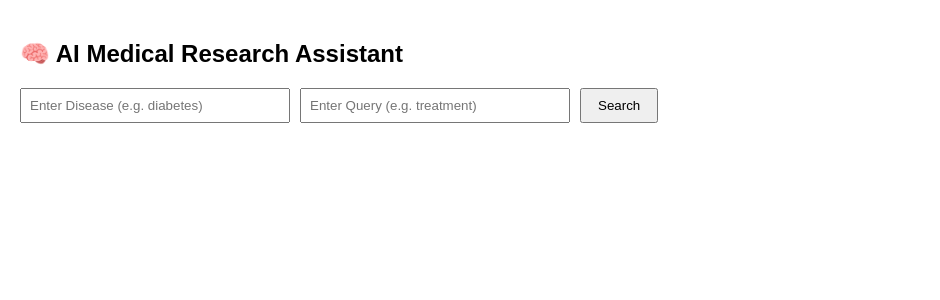
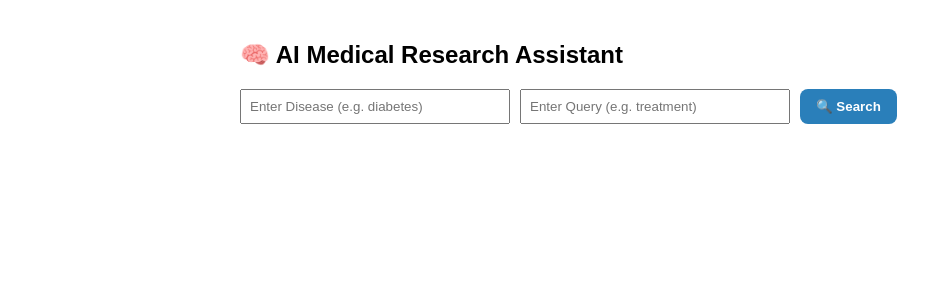
Before and after one commit to Laharikatru/medical-ai-assistant, a React (Create React App) app in the folder frontend/: page / in a window 1280 px wide. Shown: the top 300 px of the page, without its empty margins (0-940 px from the left). Built offline with nearby package versions, Linux system fonts and the light colour scheme.

Commit message:
Update App.js

```diff
--- a/frontend/src/App.js
+++ b/frontend/src/App.js
@@ -46,9 +46,21 @@ function App() {
     }
   };
 
-  return (
-    <div style={{ padding: "20px", fontFamily: "Arial" }}>
-      <h2>🧠 AI Medical Research Assistant</h2>
+
+return (
+  <div
+    style={{
+      maxWidth: "800px",
+      margin: "auto",
+      padding: "20px",
+      fontFamily: "Arial",
+    }}
+  >
+    <h1 style={{ textAlign: "center", color: "#2a7fba" }}>
+
+    </h1>
+
+    {/* Input Section */}      <h2>🧠 AI Medical Research Assistant</h2>
 
       {/* Input Section */}
       <div style={{ marginBottom: "20px" }}>
@@ -66,9 +78,23 @@ function App() {
           style={{ padding: "8px", marginRight: "10px", width: "250px" }}
         />
 
-        <button onClick={handleSearch} style={{ padding: "8px 16px" }}>
-          Search
-        </button>
+       <button
+  onClick={handleSearch}
+  style={{
+    padding: "10px 16px",
+    backgroundColor: "#2a7fba",
+    color: "#fff",
+    border: "none",
+    borderRadius: "8px",
+    cursor: "pointer",
+    whiteSpace: "nowrap",
+    fontWeight: "bold",
+  }}
+  onMouseOver={(e) => (e.target.style.backgroundColor = "#1f5f8a")}
+  onMouseOut={(e) => (e.target.style.backgroundColor = "#2a7fba")}
+>
+  🔍 Search
+</button>
       </div>
 
       {/* Loading */}
```
